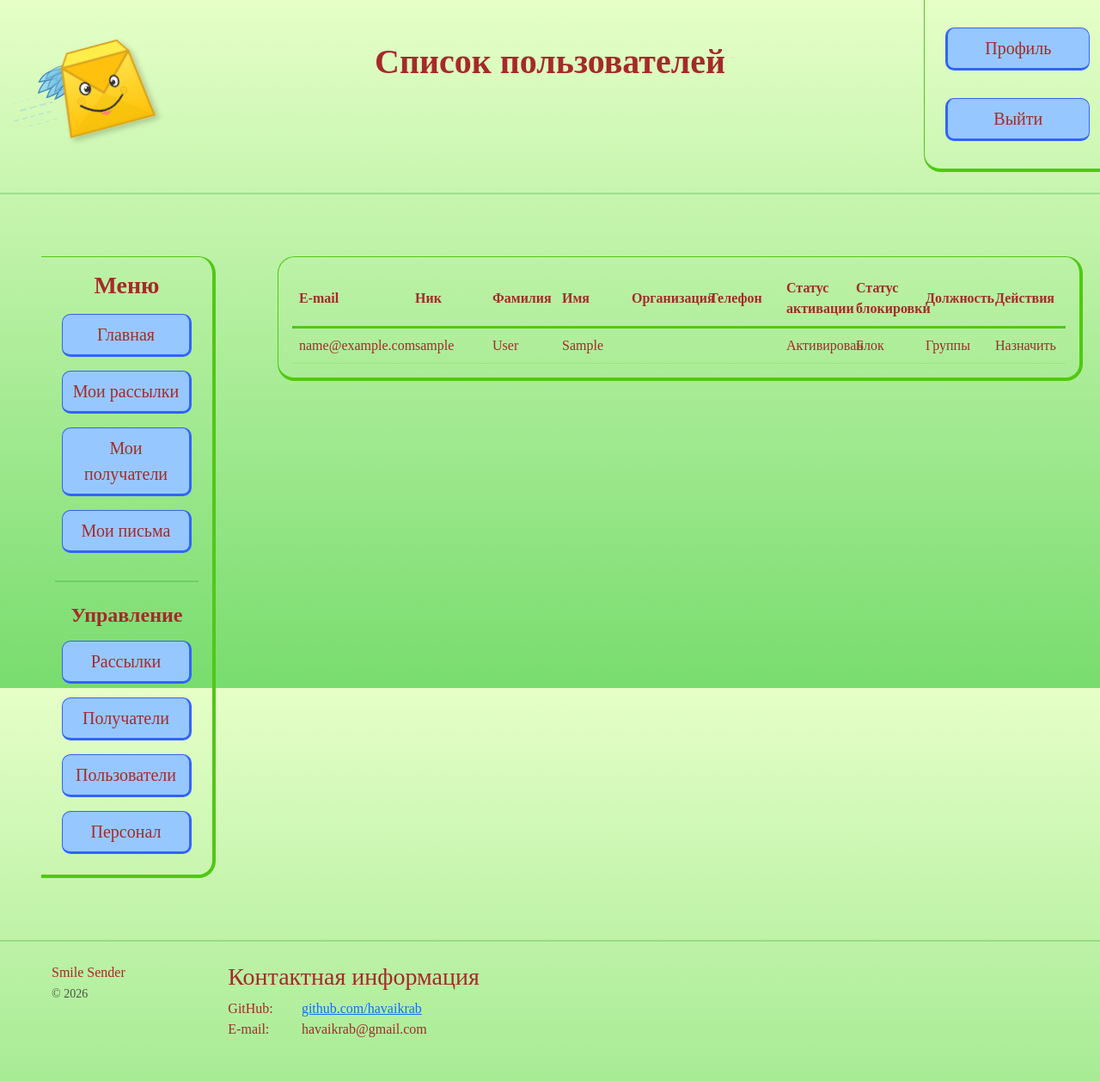
After one commit to havaikrab/smile_sender, a Django app: page /users/list/ in a window 1280 px wide. The commit adds this page. Shown: the whole page at 86% size. Run offline with Django 5.2, Linux system fonts and the light colour scheme; the visitor is signed in with stand-in values (Sample User, id 1); data comes from the database, SQL or seed files in the repository; parts of the project's set-up code (start-up, migrations or seed data) failed here and were passed over; some libraries are stand-ins or nearby versions.

Commit message:
add customuser list view

```diff
--- a/distribution/templates/distribution/recipient_list.html
+++ b/distribution/templates/distribution/recipient_list.html
@@ -1,6 +1,4 @@
 {% extends 'base.html' %}
-
-{% load crispy_forms_tags %}
 
 {% block header %}
     <h1 class="text-center sp-bfc mt-5 fw-bold">Список получателей рассылок</h1>
@@ -45,7 +43,7 @@
             <tbody>
                 {% for recipient in object_list %}
                     <tr class="text-start sp-bfc" style="border-bottom: 1px solid rgba(80, 200, 20, 0.2)">
-                        <td style="padding: 10px">{{recipient.email|default:""}}</td>
+                        <td style="padding: 10px">{{recipient.email}}</td>
                         <td style="padding: 10px">{{recipient.last_name|default:""}}</td>
                         <td style="padding: 10px">{{recipient.first_name|default:""}}</td>
                         <td style="padding: 10px">{{recipient.middle_name|default:""}}</td>
--- a/templates/navigation.html
+++ b/templates/navigation.html
@@ -9,7 +9,7 @@
         <h4 class="sp-bfc text-center fw-bold">Управление</h4>
         <a class="p-2 m-2 sp-nav-but sp-bfc text-center fs-5" href="{% url 'distribution:mailing_management' %}">Рассылки</a>
         <a class="p-2 m-2 sp-nav-but sp-bfc text-center fs-5" href="{% url 'distribution:recipients_all' %}">Получатели</a>
-        <a class="p-2 m-2 sp-nav-but sp-bfc text-center fs-5" href="{% url 'distribution:messages' %}">Пользователи</a>
+        <a class="p-2 m-2 sp-nav-but sp-bfc text-center fs-5" href="{% url 'users:users_list' %}">Пользователи</a>
         <a class="p-2 m-2 sp-nav-but sp-bfc text-center fs-5" href="{% url 'distribution:messages' %}">Персонал</a>
     {% endif %}
 </div>
--- /dev/null
+++ b/users/templates/users/customuser_list.html
@@ -0,0 +1,48 @@
+{% extends 'base.html' %}
+
+{% block header %}
+    <h1 class="text-center sp-bfc mt-5 fw-bold">Список пользователей</h1>
+{% endblock %}
+
+{% block content %}
+    <div class="sp-cont p-3 me-2 mt-5">
+        <table class="sp-bfc" style="width:100%; table-layout: fixed">
+            <thead>
+                <tr class="text-start sp-bfc" style="border-bottom: 3px solid rgb(80, 200, 20)">
+                    <th scope="col" style="width:15%; padding: 8px">E-mail</th>
+                    <th scope="col" style="width:10%; padding: 8px">Ник</th>
+                    <th scope="col" style="width:9%; padding: 8px">Фамилия</th>
+                    <th scope="col" style="width:9%; padding: 8px">Имя</th>
+                    <th scope="col" style="width:10%; padding: 8px">Организация</th>
+                    <th scope="col" style="width:10%; padding: 8px">Телефон</th>
+                    <th scope="col" style="width:9%; padding: 8px">Статус активации</th>
+                    <th scope="col" style="width:9%; padding: 8px">Статус блокировки</th>
+                    <th scope="col" style="width:9%; padding: 8px">Должность</th>
+                    <th scope="col" style="width:10%; padding: 8px">Действия</th>
+                </tr>
+            </thead>
+            <tbody>
+                {% for user in object_list %}
+                    <tr class="text-start sp-bfc" style="border-bottom: 1px solid rgba(80, 200, 20, 0.2)">
+                        <td style="padding: 8px">{{user.email}}</td>
+                        <td style="padding: 8px">{{user.username}}</td>
+                        <td style="padding: 8px; white-space: nowrap; overflow: hidden;">{{user.last_name}}</td>
+                        <td style="padding: 8px; white-space: nowrap; overflow: hidden;">{{user.first_name}}</td>
+                        <td style="padding: 8px; white-space: nowrap; overflow: hidden;">{{user.company|default:""}}</td>
+                        <td style="padding: 8px">{{user.phone|default:""}}</td>
+                        <td style="padding: 8px">
+                            {% if user.is_active %}
+                                Активирован
+                            {% else %}
+                                Не активирован
+                            {% endif %}
+                        </td>
+                        <td style="padding: 8px">Блок</td>
+                        <td style="padding: 8px">Группы</td>
+                        <td style="padding: 8px">Назначить</td>
+                    </tr>
+                {% endfor %}
+            </tbody>
+        </table>
+    </div>
+{% endblock %}
--- a/users/urls.py
+++ b/users/urls.py
@@ -11,6 +11,7 @@ from .views import (
     CustomUserPasswordResetView,
     CustomUserProfileView,
     CustomUserUpdateView,
+    CustomUserListView,
 )
 
 app_name = UsersConfig.name
@@ -26,4 +27,5 @@ urlpatterns: list = [
     path("delete/", CustomUserDeleteView.as_view(), name="delete"),
     path("password_reset/", CustomUserPasswordResetView.as_view(), name="password_reset"),
     path("password_remake/<uidb64>/<token>/", CustomUserPasswordRemakeView.as_view(), name="password_remake"),
+    path("list/", CustomUserListView.as_view(), name="users_list"),
 ]
--- a/users/views.py
+++ b/users/views.py
@@ -3,7 +3,7 @@ from typing import Any, Optional
 from django.contrib import messages
 from django.contrib.auth import login
 from django.contrib.auth.forms import SetPasswordForm
-from django.contrib.auth.mixins import LoginRequiredMixin
+from django.contrib.auth.mixins import LoginRequiredMixin, PermissionRequiredMixin
 from django.contrib.auth.models import AbstractBaseUser, AnonymousUser
 from django.contrib.auth.tokens import default_token_generator
 from django.contrib.auth.views import PasswordChangeView, PasswordResetConfirmView, PasswordResetView
@@ -13,7 +13,7 @@ from django.http.response import HttpResponse, HttpResponseRedirect
 from django.shortcuts import get_object_or_404, redirect
 from django.urls import reverse, reverse_lazy
 from django.views import View
-from django.views.generic import CreateView, DeleteView, DetailView, UpdateView
+from django.views.generic import CreateView, DeleteView, DetailView, UpdateView, ListView
 
 from distribution.services import distribution_logger
 
@@ -186,3 +186,10 @@ class CustomUserPasswordRemakeView(PasswordResetConfirmView):
         else:
             distribution_logger.warning("Попытка переустановить пароль у несуществующего аккаунта")
         return super().form_valid(form)
+
+
+class CustomUserListView(LoginRequiredMixin, PermissionRequiredMixin, ListView):
+    """Контроллер страницы всех зарегистрированных пользователей"""
+
+    model = CustomUser
+    permission_required = ("view_customuser",)
```
